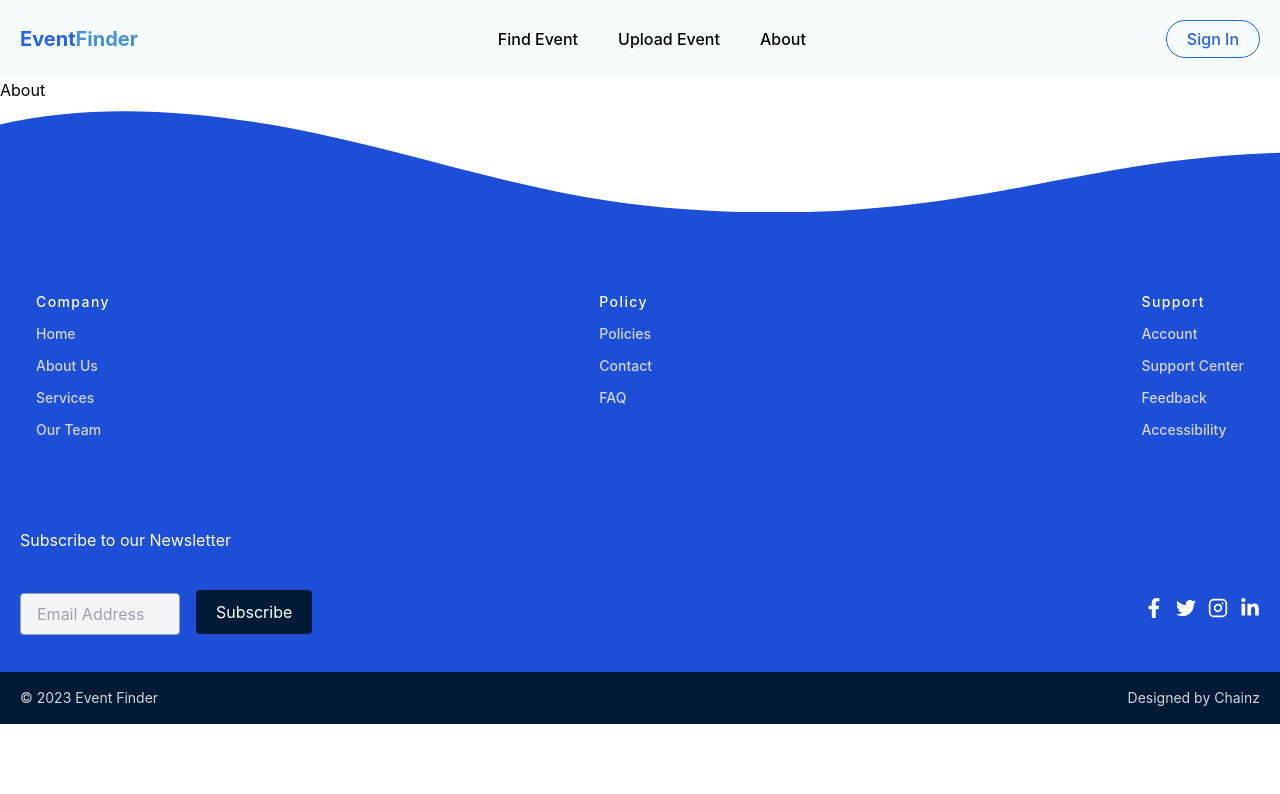
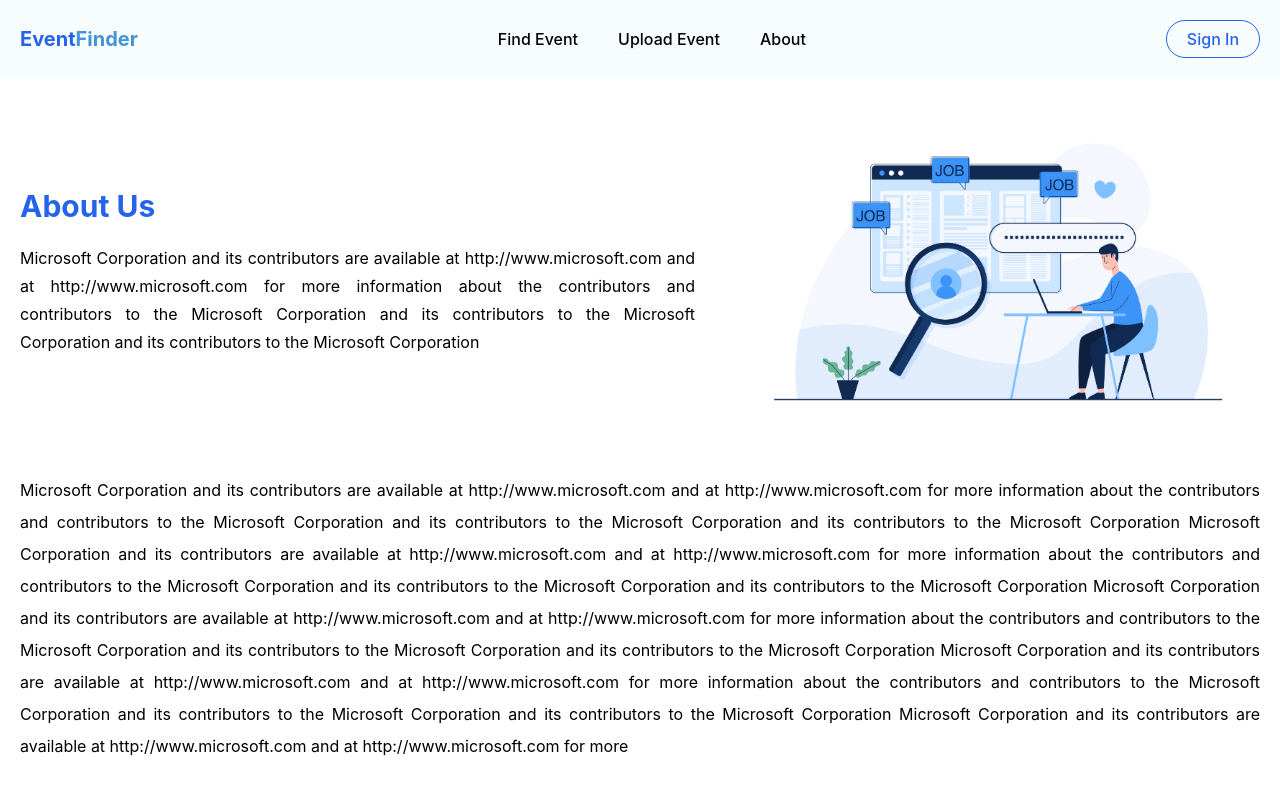
Before and after one commit to Chainz7/web-event_insight-mern, a React (Vite) app in the folder client/: page /about-us in a window 1280 px wide. Shown: the top 794 px of the page. Built offline with nearby package versions, Linux system fonts and the light colour scheme.

Commit message:
About Us
Frontend

```diff
--- a/client/src/components/index.js
+++ b/client/src/components/index.js
@@ -8,6 +8,7 @@
 import JobCard from "./JobCard";
 import JobTypes from "./JobTypes";
 import DayTypes from "./DayTypes";
+import About from "./About";
 import Loading from "./Loading";
 
 export {
--- a/client/src/pages/About.jsx
+++ b/client/src/pages/About.jsx
@@ -1,7 +1,49 @@
 import React from "react";
+import { JobImg } from "../assets";
 
 const About = () => {
-  return <div>About</div>;
+  return (
+    <div className="container mx-auto flex flex-col gap-8 2xl:gap-14 py-6 ">
+      <div className="w-full flex flex-col-reverse md:flex-row gap-10 items-center p-5">
+        <div className="w-full md:2/3 2xl:w-2/4">
+          <h1 className="text-3xl text-blue-600 font-bold mb-5">About Us</h1>
+          <p className="text-justify leading-7">
+            Microsoft Corporation and its contributors are available at
+            http://www.microsoft.com and at http://www.microsoft.com for more
+            information about the contributors and contributors to the Microsoft
+            Corporation and its contributors to the Microsoft Corporation and
+            its contributors to the Microsoft Corporation
+          </p>
+        </div>
+        <img src={JobImg} alt="About" className="w-auto h-[300px]" />
+      </div>
+
+      <div className="leading-8 px-5 text-justify">
+        <p>
+          Microsoft Corporation and its contributors are available at
+          http://www.microsoft.com and at http://www.microsoft.com for more
+          information about the contributors and contributors to the Microsoft
+          Corporation and its contributors to the Microsoft Corporation and its
+          contributors to the Microsoft Corporation Microsoft Corporation and
+          its contributors are available at http://www.microsoft.com and at
+          http://www.microsoft.com for more information about the contributors
+          and contributors to the Microsoft Corporation and its contributors to
+          the Microsoft Corporation and its contributors to the Microsoft
+          Corporation Microsoft Corporation and its contributors are available
+          at http://www.microsoft.com and at http://www.microsoft.com for more
+          information about the contributors and contributors to the Microsoft
+          Corporation and its contributors to the Microsoft Corporation and its
+          contributors to the Microsoft Corporation Microsoft Corporation and
+          its contributors are available at http://www.microsoft.com and at
+          http://www.microsoft.com for more information about the contributors
+          and contributors to the Microsoft Corporation and its contributors to
+          the Microsoft Corporation and its contributors to the Microsoft
+          Corporation Microsoft Corporation and its contributors are available
+          at http://www.microsoft.com and at http://www.microsoft.com for more
+        </p>
+      </div>
+    </div>
+  );
 };
 
 export default About;
```
